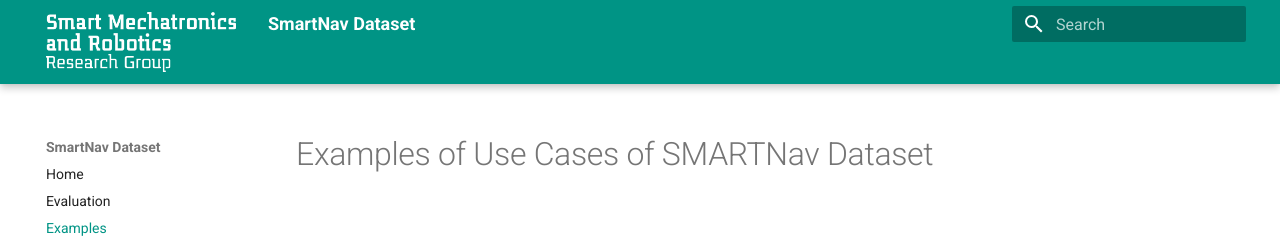
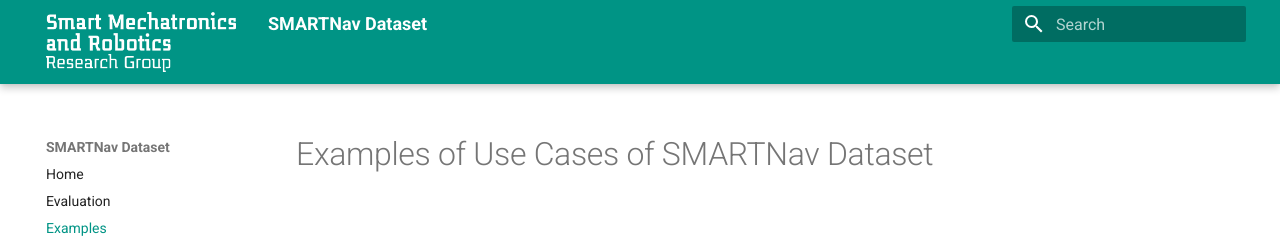
Before and after one commit to SaxionMechatronics/smartnav-dataset, an MkDocs documentation site: the page built from docs/examples.md, in a window 1280 px wide. Shown: the top 242 px of the page. Built offline with MkDocs 1.6.1 and Material for MkDocs 9.7.7, drawn with Linux system fonts in a browser that asks for light colours.

Commit message:
title fixed

```diff
--- a/mkdocs.yml
+++ b/mkdocs.yml
@@ -1,4 +1,4 @@
-site_name: SmartNav Dataset
+site_name: SMARTNav Dataset
 nav:
   - Home: index.md
   - Evaluation: eval.md
```
